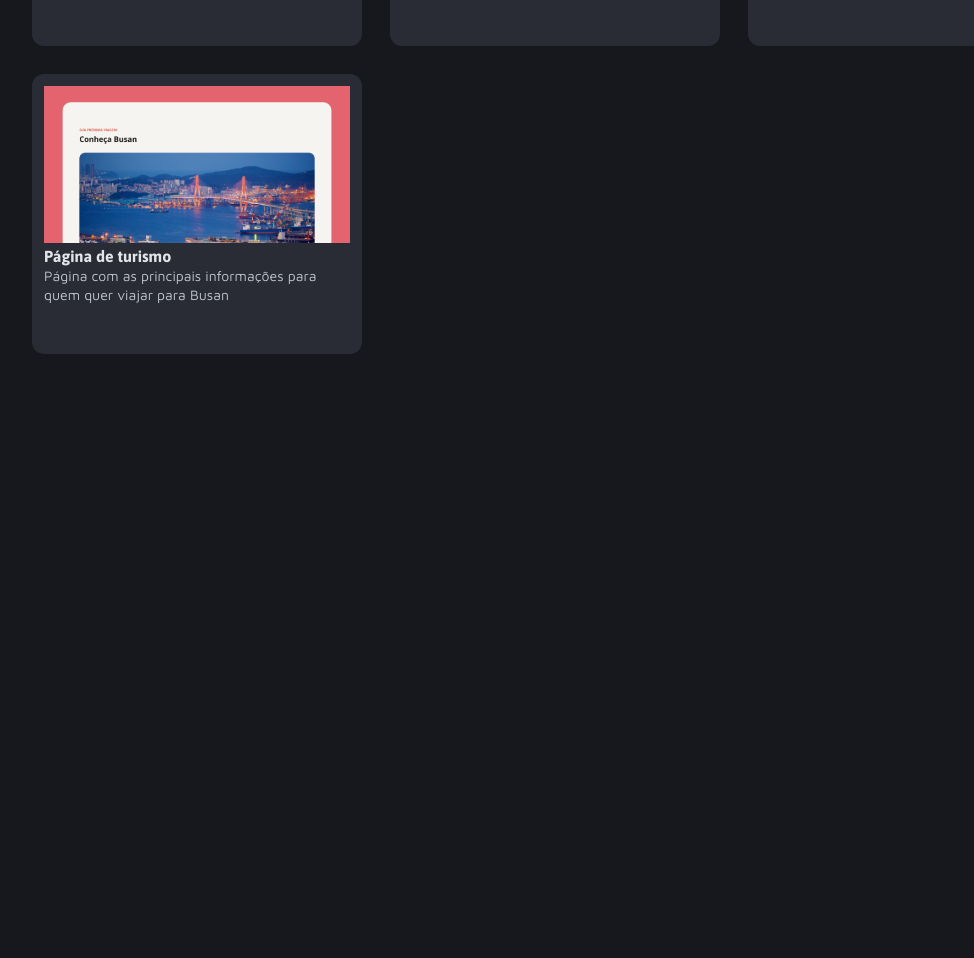
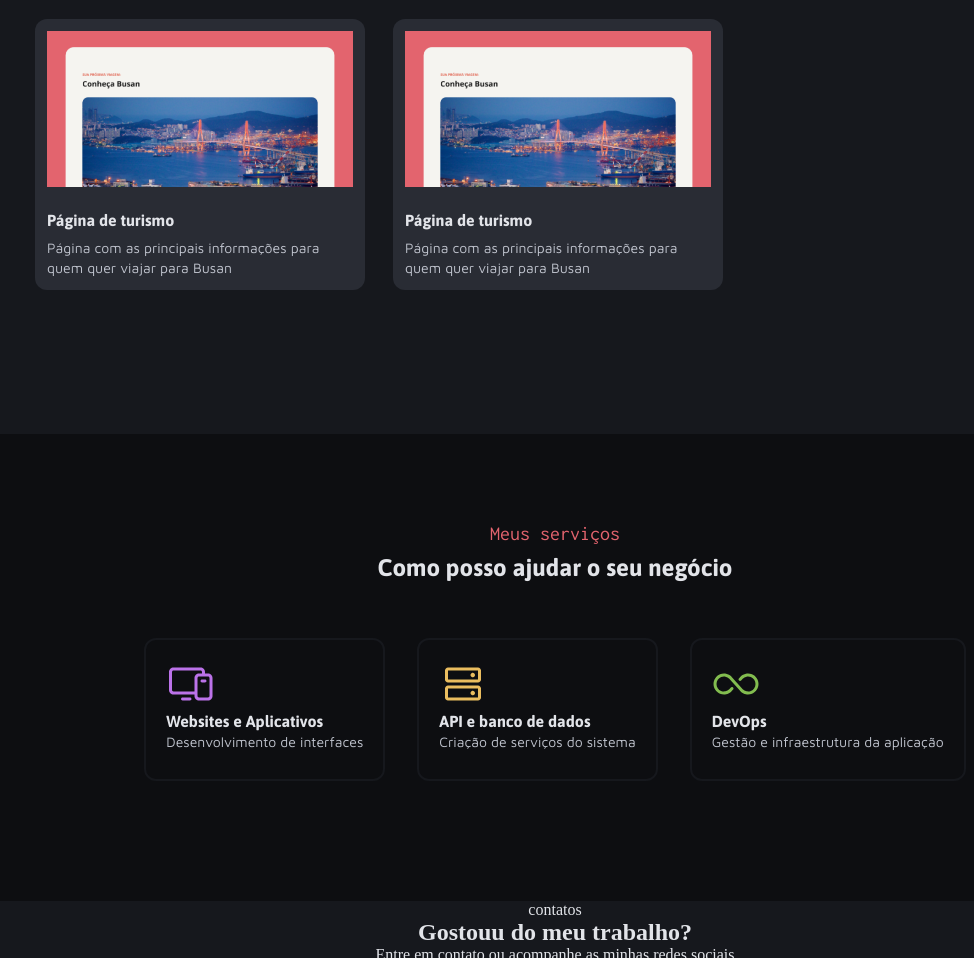
Before and after one commit to weversonmelky/Portifolio-dev, a website: page index.html in a window 1280 px wide. Shown: the part 1427-2385 px from the top of the page, without its empty margins (85-1059 px from the left). Before the commit the page ends 1925 px from the top, so only its background shows below. Drawn offline with nearby package versions, Linux system fonts and the light colour scheme.

Commit message:
adicionando animate css npm e+ animaçoes + mudanças em container-services

```diff
--- a/index.html
+++ b/index.html
@@ -3,17 +3,18 @@
 <head>
     <meta charset="UTF-8">
     <meta name="viewport" content="width=device-width, initial-scale=1.0">
+    <link rel="stylesheet" href="node_modules\animate.css\animate.min.css">
     <link rel="preconnect" href="https://fonts.googleapis.com">
     <link rel="preconnect" href="https://fonts.gstatic.com" crossorigin>
     <link href="https://fonts.googleapis.com/css2?family=Asap:ital,wght@0,100..900;1,100..900&family=Open+Sans:ital,wght@0,300..800;1,300..800&family=Poppins:ital,wght@0,100;0,200;0,300;0,400;0,500;0,600;0,700;0,800;0,900;1,100;1,200;1,300;1,400;1,500;1,600;1,700;1,800;1,900&display=swap" rel="stylesheet">
     <link href="https://fonts.googleapis.com/css2?family=Asap:ital,wght@0,100..900;1,100..900&family=Inconsolata:wght@200..900&family=Open+Sans:ital,wght@0,300..800;1,300..800&family=Poppins:ital,wght@0,100;0,200;0,300;0,400;0,500;0,600;0,700;0,800;0,900;1,100;1,200;1,300;1,400;1,500;1,600;1,700;1,800;1,900&display=swap" rel="stylesheet">
     <link href="https://fonts.googleapis.com/css2?family=Asap:ital,wght@0,100..900;1,100..900&family=Inconsolata:wght@200..900&family=Maven+Pro:wght@400..900&family=Open+Sans:ital,wght@0,300..800;1,300..800&family=Poppins:ital,wght@0,100;0,200;0,300;0,400;0,500;0,600;0,700;0,800;0,900;1,100;1,200;1,300;1,400;1,500;1,600;1,700;1,800;1,900&display=swap" rel="stylesheet">
-    <link
-    rel="stylesheet"
-    href="https://cdnjs.cloudflare.com/ajax/libs/animate.css/4.1.1/animate.min.css"
-  />
+    <link rel="stylesheet" href="node_modules/animate.css/animate.min.css">
 
     <link rel="stylesheet" href="style/index.css">
+
+    <script src="script/script.js" defer></script>
+
     <title>Portifólio.Dev</title>
 </head>
 <body>
@@ -21,8 +22,8 @@
         <div class="container-intro">
             <img id="profile" src="https://encrypted-tbn0.gstatic.com/images?q=tbn:ANd9GcQkAfldxtAKTJvSgiixpA4sYsktCAPGZ0w3gA&s" alt="Profile">
 
-            <p>
-                Hello World! Meu nome é <span> Weverson Melky</span> e sou
+            <p class="apresentation">
+                Hello World! Meu nome é <span class="name"> Weverson Melky</span> e sou
             </p>
             <h1>Desenvolvedor Fullstack</h1>
             <p class="subtitle">
@@ -39,18 +40,16 @@
                 </ul>
             </div>
 
-            <div class="double-down animate__animated animate__bounce animate__infinite	infinite">
+            <div class="double-down animate__animated animate__bounce animate__infinite">
                 <img src="assets/images/svg/CaretDoubleDown.svg" alt="">
             </div>
         </div>
 
         <div class="container-projects">
-            <p>
-                Meu trabalho
-            </p>
+            <p class="typed-text">Meus trabalhos</p>
 
             <h2>
-                Veja os projetos
+                Veja os projetos em destaque
             </h2>
 
             <div class="content-cards">
@@ -78,8 +77,79 @@
                     <p>Página com as principais informações para quem quer viajar para Busan</p>
                 </div>
 
+                <div class="card">
+                    <img src="assets/images/Thumbnail_Project-06.png" alt="">
+                    <h3>Página de turismo</h3>
+                    <p>Página com as principais informações para quem quer viajar para Busan</p>
+                </div>
+
             </div>
         </div>
+
+        <div class="services">
+            <p>Meus serviços</p>
+
+            <h2>Como posso ajudar o seu negócio</h2>
+
+            <div class="cards-services">
+                <ul>
+                    <li class="card-service">
+                        <div class="">
+                            <img src="assets/images/svg/Devices.svg" alt="">
+                            <h3>Websites e Aplicativos</h3>
+
+                            <p>Desenvolvimento de interfaces</p>
+                        </div>
+                    </li>
+                    <li class="card-service">
+                        <div class="">
+                            <img src="assets/images/svg/HardDrives.svg" alt="">
+                            <h3>API e banco de dados</h3>
+
+                            <p>Criação de serviços do sistema</p>
+                        </div>
+                    </li>
+                    <li class="card-service">
+                        <div class="">
+                            <img src="assets/images/svg/Infinity.svg" alt="">
+                            <h3>DevOps</h3>
+
+                            <p>Gestão e infraestrutura da aplicação</p>
+                        </div>
+                    </li>
+                </ul>
+            </div>
+        </div>
+
+        <div class="container-contacts">
+            <p>contatos</p>
+            <h2>Gostouu do meu trabalho?</h2>
+            <p>Entre em contato ou acompanhe as minhas redes sociais</p>
+
+            <div class="contacts">
+                <ul>
+                    <li>
+                        <a href="#"><img src="assets/images/svg/LinkedinLogo.svg" alt="">Linkedin <img src="assets/images/svg/ArrowUpRight.svg" alt="">
+                        </a>
+                </li>
+                    <li>
+                        <a href="#"><img src="assets/images/svg/InstagramLogo.svg" alt="">Instagram <img src="assets/images/svg/ArrowUpRight.svg" alt="">
+                        </a>
+                </li>
+                    <li>
+                        <a href="#"><img src="assets/images/svg/GithubLogo.svg" alt="">GitHub <img src="assets/images/svg/ArrowUpRight.svg" alt="">
+                        </a>
+                </li>
+                    <li>
+                        <a href="#"><img src="assets/images/svg/EnvelopeSimple.svg" alt="">E-mail <img src="assets/images/svg/ArrowUpRight.svg" alt="">
+                        </a>
+                </li>
+                </ul>
+            </div>
+        </div>
+
+
+
 
     </div>
 </body>
--- /dev/null
+++ b/package.json
@@ -0,0 +1,5 @@
+{
+  "dependencies": {
+    "animate.css": "^4.1.1"
+  }
+}
--- /dev/null
+++ b/script/script.js
@@ -0,0 +1,33 @@
+
+
+
+
+    window.addEventListener('DOMContentLoaded', () => {
+    const observeElements = (selector, animationClass) => {
+        const elements = document.querySelectorAll(selector);
+
+        const observer = new IntersectionObserver((entries, observer) => {
+            entries.forEach((entry) => {
+                if (entry.isIntersecting) {
+                    entry.target.classList.add('animate__animated', animationClass);
+                    entry.target.classList.remove('opacity');
+
+                    // Desativa o observador para este elemento após a animação
+                    observer.unobserve(entry.target);
+                }
+            });
+        }, { threshold: 0.1 }); // Define quanto do elemento deve estar visível antes de ativar a animação
+
+        elements.forEach((element) => {
+            element.classList.add('opacity'); // Adiciona opacidade inicial
+            observer.observe(element);
+        });
+    };
+
+    observeElements('.card', 'animate__fadeIn');
+    observeElements('h2', 'animate__fadeInUp');
+    observeElements('.card-service', 'animate__fadeInLeft');
+});
+function funciona(){
+    console.log('kkkkkkkkkkkkkkkkkkkkk')
+}
--- /dev/null
+++ b/style/container-contacts.css
@@ -0,0 +1,7 @@
+.container-contacts{
+    text-align: center;
+
+    p{
+
+    }
+}
--- a/style/container-intro.css
+++ b/style/container-intro.css
@@ -1,9 +1,7 @@
 .container-intro{
     width: 100%;
-    padding: 7.5rem 10.1875rem 3rem 10.1875rem;
+    padding: 7.5rem 10.1875rem 0rem 10.1875rem;
     margin: 0 auto;
-    position: relative;
-    z-index: 1;
     text-align: center;
     background-image: url(/assets/images/Background_Intro.png);
     background: cover;
@@ -48,6 +46,7 @@
         gap: 1rem;
         align-items: center;
         justify-content: center;
+
         li{
             display: flex;
             align-items: center;
--- a/style/container-projects.css
+++ b/style/container-projects.css
@@ -1,44 +1,53 @@
-.container-projects{
-    text-align: center;
+.container-projects {
+    width: 100%;
     padding: 4.5rem 7.5rem 9rem 7.5rem;
 
-    & p{
+
+    & p {
         font: var(--subtitle);
         color: var(--brand-color-red);
         text-align: center;
     }
 
-    & h2{
+    & .typed-text{
+
+        width: fit-content;
+        margin: 0 auto;
+
+    }
+
+    & h2 {
+        font: var(--title-md);
         text-align: center;
         margin-bottom: 3.5rem;
     }
 
-    .content-cards{
+    .content-cards {
+        margin: 0 auto;
+        max-width: 70rem;
+        display: grid;
+        grid-template-columns: repeat(3, auto);
+        gap: 1.75rem;
+    }
 
-        display: grid;
-        grid-template-columns: repeat(3, 1fr);
-        gap: 1.75rem;
-        justify-content: center;
-        .card{
-            width: 20.625rem;
-            height: 17.5rem;
-
-            border-radius: 0.75rem;
-
-            padding: 0.75rem;
-
+    .card {
+        max-width: 20.625rem;
+        margin: 0 auto;
+        border-radius: .75rem;
+        padding: .75rem;
         background-color: var(--brand-base-gray-300);
 
-            & img{
+        & img {
             width: 100%;
         }
 
-            & h3{
+        & h3 {
+            margin-block: 1.25rem .5rem;
             text-align: left;
             font: var(--title-sm);
         }
 
-            & p{
+        & p {
             text-align: left;
             color: var(--brand-base-gray-500);
             font: var(--text-sm);
@@ -46,6 +55,24 @@
     }
 }
 
+.opacity{
+    opacity: 0;
+    transition: opacity 0.3s ease-in-out;
+}
 
 
+.card:nth-child(1) {
+    animation-delay: 0s;
 }
+.card:nth-child(2) {
+    animation-delay: 0.2s;
+}
+.card:nth-child(3) {
+    animation-delay: 0.4s;
+}
+.card:nth-child(4) {
+    animation-delay: 0.6s;
+}
+.card:nth-child(5) {
+    animation-delay: 0.8s;
+}
--- /dev/null
+++ b/style/container-services.css
@@ -0,0 +1,59 @@
+.services{
+    padding: 5.5rem 7.5rem 7.5rem 7.5rem;
+    background-color: var(--brand-base-gray-100);
+    p{
+        font: var(--subtitle);
+        color: var(--brand-color-red);
+        text-align: center;
+        margin-bottom: .5rem;
+    }
+
+    h2{
+        font: var(--title-md);
+        text-align: center;
+        margin-bottom: 3.5rem;
+    }
+
+    .cards-services{
+
+        ul{
+            list-style: none;
+            display: flex;
+
+            flex-direction: row;
+
+            justify-content: center;
+            gap: 2rem;
+
+
+
+            li{
+                border-radius: 12px;
+                border: 2px solid var(--brand-base-gray-200);
+                padding: 1.25rem;
+
+                h3{
+                    text-align: left;
+                    font: var(--title-sm);
+                }
+
+                p{
+                    font: var(--text-sm);
+                    color: var(--brand-base-gray-500)
+                }
+            }
+
+        }
+    }
+
+}
+
+.card-service:nth-child(1) {
+    animation-delay: 0s;
+}
+.card-service:nth-child(2) {
+    animation-delay: 0.1s;
+}
+.card-service:nth-child(3) {
+    animation-delay: 0.2s;
+}
--- a/style/global.css
+++ b/style/global.css
@@ -41,6 +41,10 @@
 
 }
 
+html{
+    scroll-behavior: smooth;
+}
+
 body{
     background-color: var(--brand-base-gray-200);
     color: var(--brand-base-gray-600);
--- a/style/index.css
+++ b/style/index.css
@@ -1,4 +1,7 @@
+@import "animate.css";
 @import url(global.css);
 @import url(container-intro.css);
 @import url(container-projects.css);
 @import url(app.css);
+@import url(container-services.css);
+@import url(container-contacts.css);
```
Also changed, not shown: assets/images/svg/ArrowUpRight.svg (added), assets/images/svg/Devices.svg (added), assets/images/svg/EnvelopeSimple.svg (added), assets/images/svg/GithubLogo.svg (added), assets/images/svg/HardDrives.svg (added), assets/images/svg/Infinity.svg (added), assets/images/svg/InstagramLogo.svg (added), assets/images/svg/LinkedinLogo.svg (added), 1 other file. Lines whose indentation alone changed are shown as unchanged.
